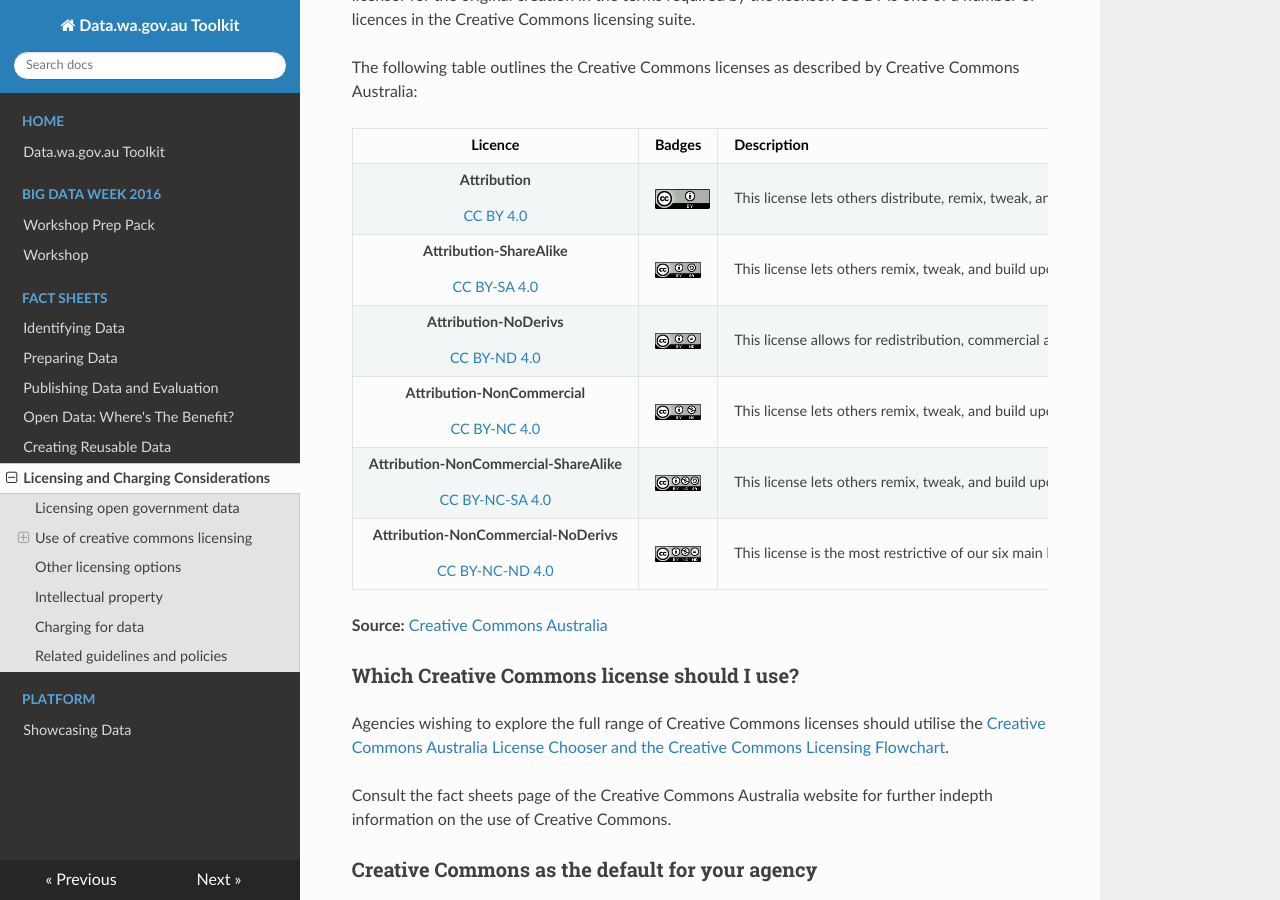
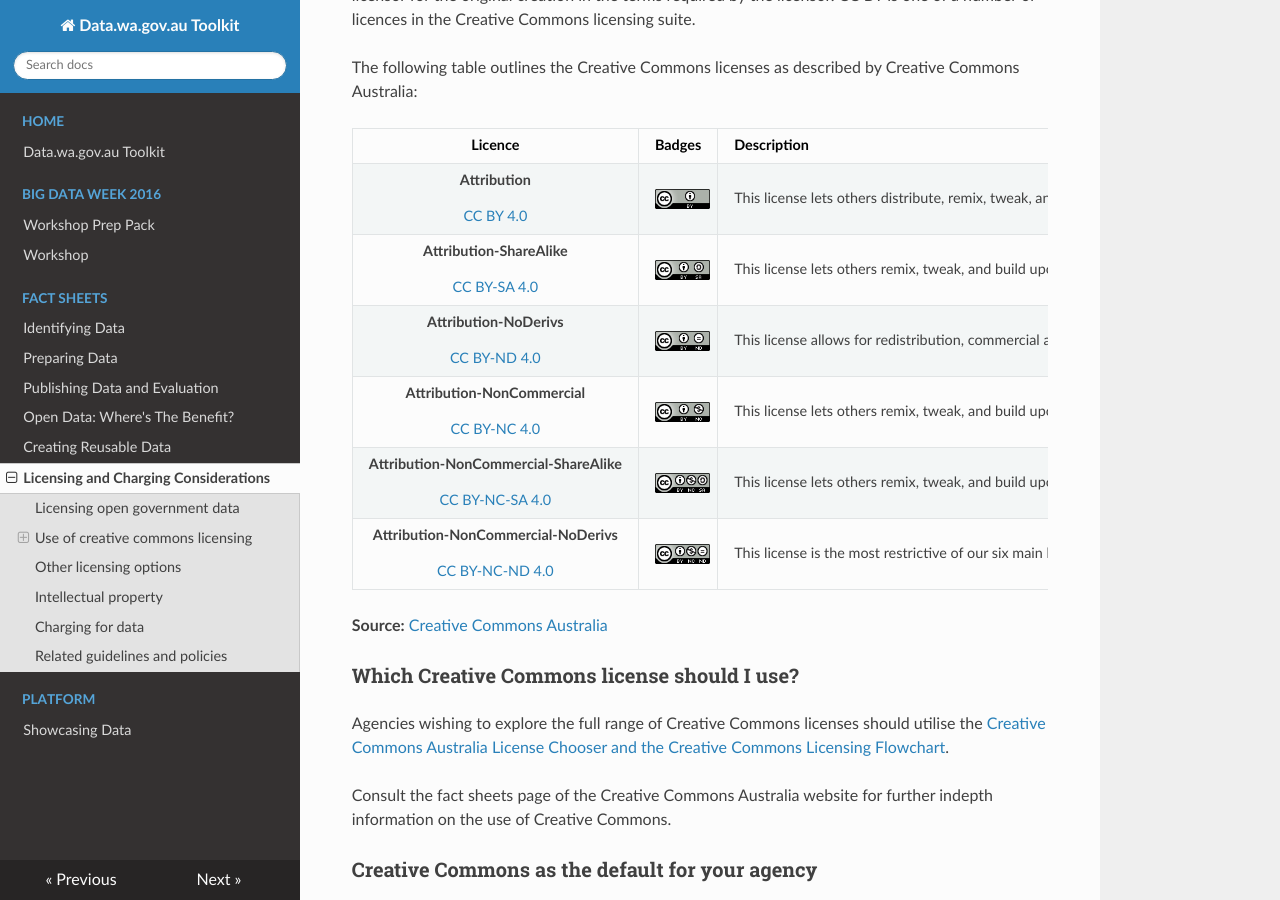
Before and after one commit to datawagovau/toolkit, an MkDocs documentation site: the page built from docs/factsheets/licensing-and-charging.md, in a window 1280 px wide and 900 px high, scrolled down 1023 px. Built offline with MkDocs 1.6.1, drawn with Linux system fonts in a browser that asks for light colours; nearby versions of some CDN libraries; old or Windows-style settings are respelled for this version of MkDocs.

Commit message:
Update licensing-and-charging.md

```diff
--- a/docs/factsheets/licensing-and-charging.md
+++ b/docs/factsheets/licensing-and-charging.md
@@ -41,11 +41,11 @@
 | __Licence__ | __Badges__ | __Description__ |
 |:---:|:---:|---|
 | __Attribution__<br><br> [CC BY 4.0](https://creativecommons.org/licenses/by/4.0/) | <img src="/imgs/CC-BY.png" style=" max-width:120%"> | This license lets others distribute, remix, tweak, and build upon your work, even commercially, as long as they credit you for the original creation. This is the most accommodating of licenses offered. |
-| __Attribution-ShareAlike__<br><br> [CC BY-SA 4.0](https://creativecommons.org/licenses/by-sa/4.0/) | <img src="/imgs/CC-BY-SA.png" style=" width:300px"> | This license lets others remix, tweak, and build upon your work even for commercial purposes, as long as they credit you and license their new creations under the identical terms. |
-| __Attribution-NoDerivs__<br><br> [CC BY-ND 4.0](https://creativecommons.org/licenses/by-nd/4.0/) | <img src="/imgs/CC-BY-ND.png" style=" width:300px"> | This license allows for redistribution, commercial and non-commercial, as long as it is passed along unchanged and in whole, with credit to you. |
-| __Attribution-NonCommercial__<br><br> [CC BY-NC 4.0](https://creativecommons.org/licenses/by-nc/4.0/) | <img src="/imgs/CC-BY-NC.png" style=" width:300px"> | This license lets others remix, tweak, and build upon your work non-commercially, and although their new works must also acknowledge you and be non-commercial, they don’t have to license their derivative works on the same terms. |
-| __Attribution-NonCommercial-ShareAlike__<br><br> [CC BY-NC-SA 4.0](https://creativecommons.org/licenses/by-nc-sa/4.0/) | <img src="/imgs/CC-BY-NC-SA.png" style=" width:300px"> | This license lets others remix, tweak, and build upon your work non-commercially, as long as they credit you and license their new creations under the identical terms. |
-| __Attribution-NonCommercial-NoDerivs__<br><br> [CC BY-NC-ND 4.0](https://creativecommons.org/licenses/by-nc-nd/4.0/) | <img src="/imgs/CC-BY-NC-ND.png" style=" width:300px"> | This license is the most restrictive of our six main licenses, only allowing others to download your works and share them with others as long as they credit you, but they can’t change them in any way or use them commercially. |
+| __Attribution-ShareAlike__<br><br> [CC BY-SA 4.0](https://creativecommons.org/licenses/by-sa/4.0/) | <img src="/imgs/CC-BY-SA.png" style=" max-width:120%"> | This license lets others remix, tweak, and build upon your work even for commercial purposes, as long as they credit you and license their new creations under the identical terms. |
+| __Attribution-NoDerivs__<br><br> [CC BY-ND 4.0](https://creativecommons.org/licenses/by-nd/4.0/) | <img src="/imgs/CC-BY-ND.png" style=" max-width:120%"> | This license allows for redistribution, commercial and non-commercial, as long as it is passed along unchanged and in whole, with credit to you. |
+| __Attribution-NonCommercial__<br><br> [CC BY-NC 4.0](https://creativecommons.org/licenses/by-nc/4.0/) | <img src="/imgs/CC-BY-NC.png" style=" max-width:120%"> | This license lets others remix, tweak, and build upon your work non-commercially, and although their new works must also acknowledge you and be non-commercial, they don’t have to license their derivative works on the same terms. |
+| __Attribution-NonCommercial-ShareAlike__<br><br> [CC BY-NC-SA 4.0](https://creativecommons.org/licenses/by-nc-sa/4.0/) | <img src="/imgs/CC-BY-NC-SA.png" style=" max-width:120%"> | This license lets others remix, tweak, and build upon your work non-commercially, as long as they credit you and license their new creations under the identical terms. |
+| __Attribution-NonCommercial-NoDerivs__<br><br> [CC BY-NC-ND 4.0](https://creativecommons.org/licenses/by-nc-nd/4.0/) | <img src="/imgs/CC-BY-NC-ND.png" style=" max-width:120%"> | This license is the most restrictive of our six main licenses, only allowing others to download your works and share them with others as long as they credit you, but they can’t change them in any way or use them commercially. |
 
 __Source:__ [Creative Commons Australia](https://creativecommons.org/licenses/)
 
```
